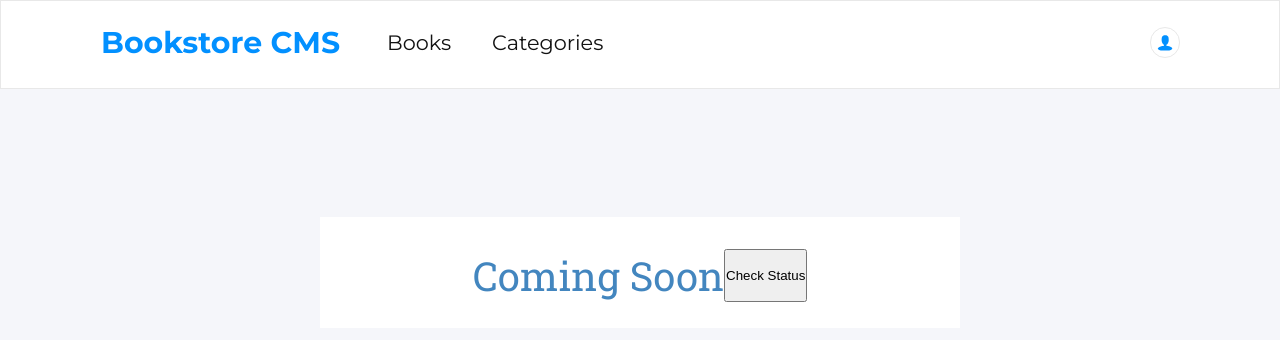
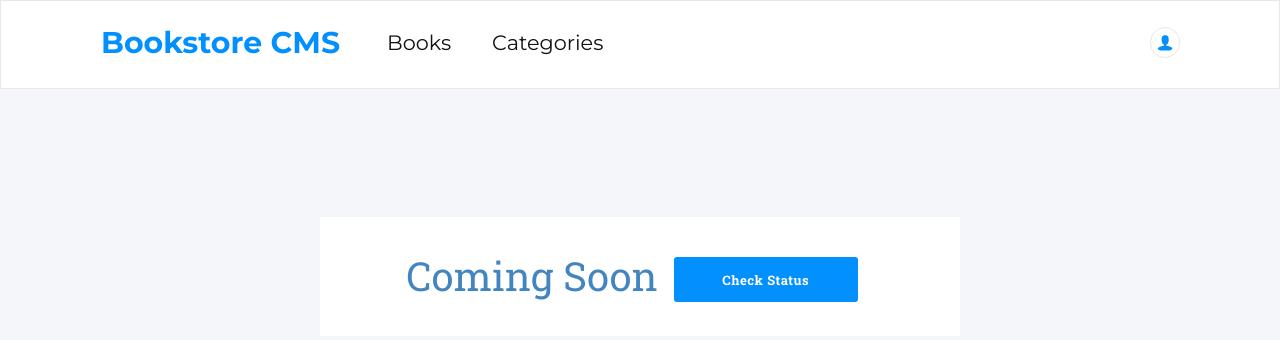
Before and after one commit to franciscoPonceDev/react-bookstore, a React (Create React App) app: page /categories in a window 1280 px wide. Shown: the top 340 px of the page. Built offline with nearby package versions, Linux system fonts and the light colour scheme; no server answers.

Commit message:
styling cat button

```diff
--- a/src/components/Categories.scss
+++ b/src/components/Categories.scss
@@ -16,3 +16,31 @@
     text-align: center;
   }
 }
+
+button {
+  display: flex;
+  min-width: 11.5rem;
+  height: 2.813rem;
+  margin: 0.5rem 1rem;
+  padding: 1.188rem;
+  border-radius: 3px;
+  background-color: #0290ff;
+  font-family: 'Roboto Slab', sans-serif;
+  font-size: 0.813rem;
+  font-weight: bold;
+  letter-spacing: 0.5px;
+  justify-content: center;
+  align-items: center;
+  color: #fff;
+  transition: 0.2s background-color linear;
+  border: 0;
+
+  &:hover {
+    background-color: rgb(50, 50, 255);
+  }
+
+  &:active {
+    background-color: rgb(50, 50, 255);
+    box-shadow: inset 0 0 10px black;
+  }
+}
```
